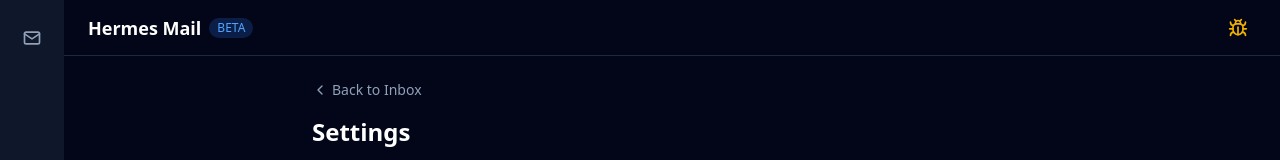
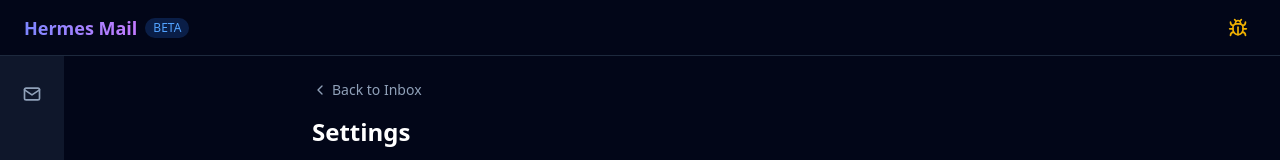
Before and after one commit to hermes-mail-ai/web-dashboard, a React (Vite) app: page /settings in a window 1280 px wide. Shown: the top 160 px of the page. Built offline with nearby package versions, Linux system fonts and the light colour scheme; no server answers; sample sign-in values are in the browser's storage.

Commit message:
fixed oauth flow

```diff
--- a/src/components/Header.jsx
+++ b/src/components/Header.jsx
@@ -1,9 +1,9 @@
 function Header() {
   return (
-    <header className="h-14 border-b border-slate-800 flex items-center justify-between px-6">
+    <header className="fixed top-0 left-0 right-0 h-14 bg-slate-950 border-b border-slate-800 flex items-center justify-between px-6 z-50">
       {/* Logo / Title */}
       <div className="flex items-center gap-2">
-        <h1 className="text-lg font-semibold text-white">Hermes Mail</h1>
+        <h1 className="text-lg font-semibold bg-gradient-to-r from-indigo-400 to-purple-400 bg-clip-text text-transparent">Hermes Mail</h1>
         <span className="px-2 py-0.5 text-xs font-medium bg-blue-500/20 text-blue-400 rounded-full">
           BETA
         </span>
--- a/src/components/Sidebar.jsx
+++ b/src/components/Sidebar.jsx
@@ -16,7 +16,7 @@ function Sidebar({ user, activeTab, onTabChange }) {
   };
 
   return (
-    <aside className="fixed left-0 top-0 h-screen w-16 bg-slate-900 flex flex-col items-center py-4 z-50">
+    <aside className="fixed left-0 top-14 h-[calc(100vh-3.5rem)] w-16 bg-slate-900 flex flex-col items-center py-4 z-40">
       {/* Top section - Navigation */}
       <div className="flex flex-col items-center gap-2">
         {/* Inbox Button */}
--- a/src/pages/Dashboard.jsx
+++ b/src/pages/Dashboard.jsx
@@ -41,7 +41,8 @@ function Dashboard() {
   };
 
   const connectAccount = (providerName) => {
-    window.location.href = `${import.meta.env.VITE_API_URL}/api/v1/accounts/connect/${providerName}`;
+    const token = localStorage.getItem('token');
+    window.location.href = `${import.meta.env.VITE_API_URL}/api/v1/accounts/connect/${providerName}?token=${encodeURIComponent(token)}`;
   };
 
   const disconnectAccount = async (accountId) => {
@@ -67,13 +68,13 @@ function Dashboard() {
 
   return (
     <div className="min-h-screen bg-slate-950">
+      <Header />
       <Sidebar user={user} activeTab={activeTab} onTabChange={setActiveTab} />
 
-      {/* Main Content - offset by sidebar width */}
-      <main className="ml-16 min-h-screen flex flex-col">
-        <Header />
+      {/* Main Content - offset by header and sidebar */}
+      <main className="ml-16 pt-14 min-h-screen">
         {activeTab === 'inbox' && (
-          <div className="flex-1 p-6">
+          <div className="p-6">
             {error && (
               <div className="bg-red-500/10 border border-red-500/20 text-red-400 rounded-lg p-4 mb-6">
                 <p className="font-medium">Error</p>
--- a/src/pages/Settings.jsx
+++ b/src/pages/Settings.jsx
@@ -64,11 +64,11 @@ function Settings() {
 
   return (
     <div className="min-h-screen bg-slate-950">
+      <Header />
       <Sidebar user={user} />
 
-      <main className="ml-16 min-h-screen flex flex-col">
-        <Header />
-        <div className="flex-1 max-w-3xl mx-auto p-6 w-full">
+      <main className="ml-16 pt-14 min-h-screen">
+        <div className="max-w-3xl mx-auto p-6 w-full">
           {/* Header */}
           <div className="mb-8">
             <button
```
